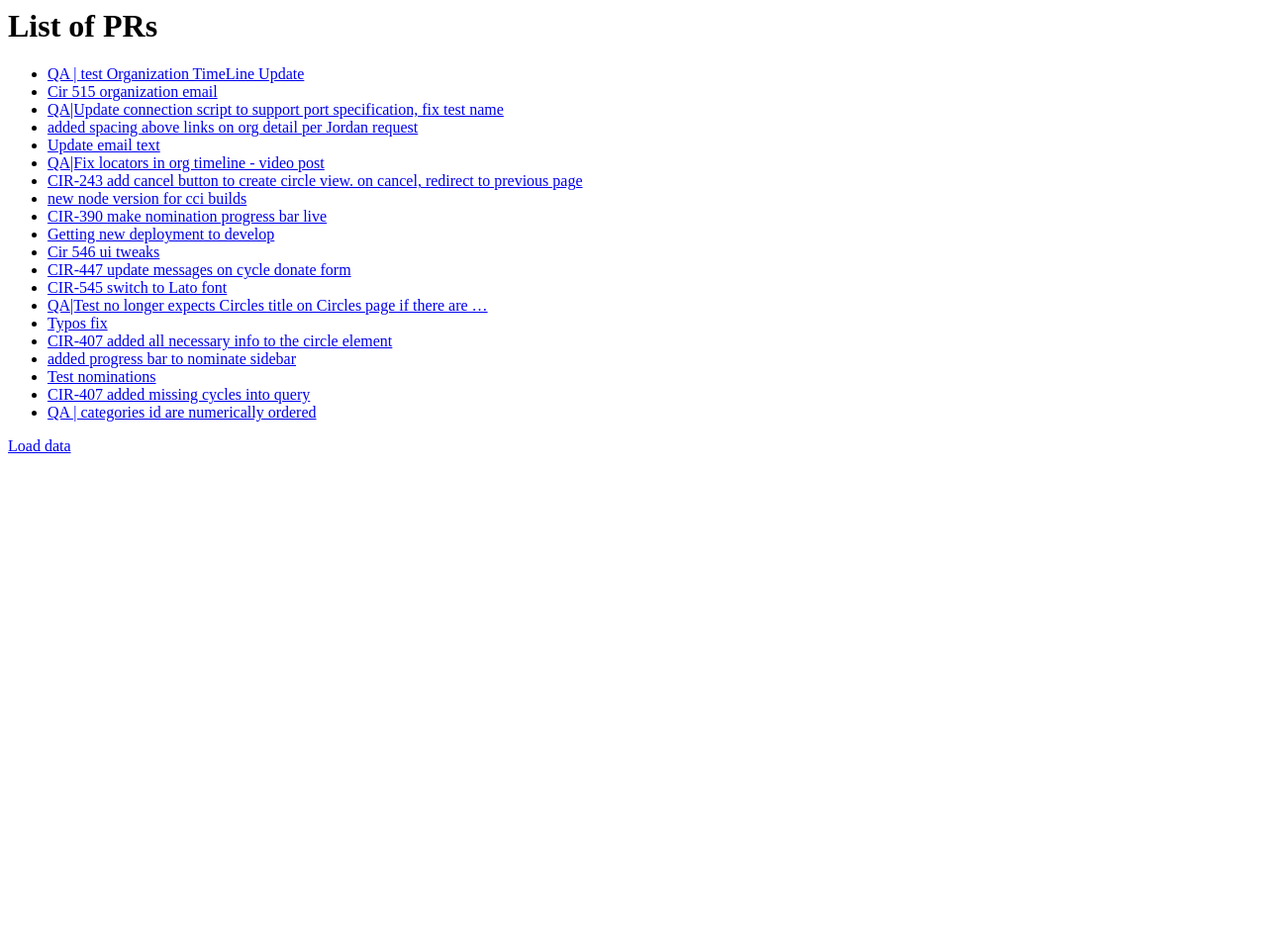
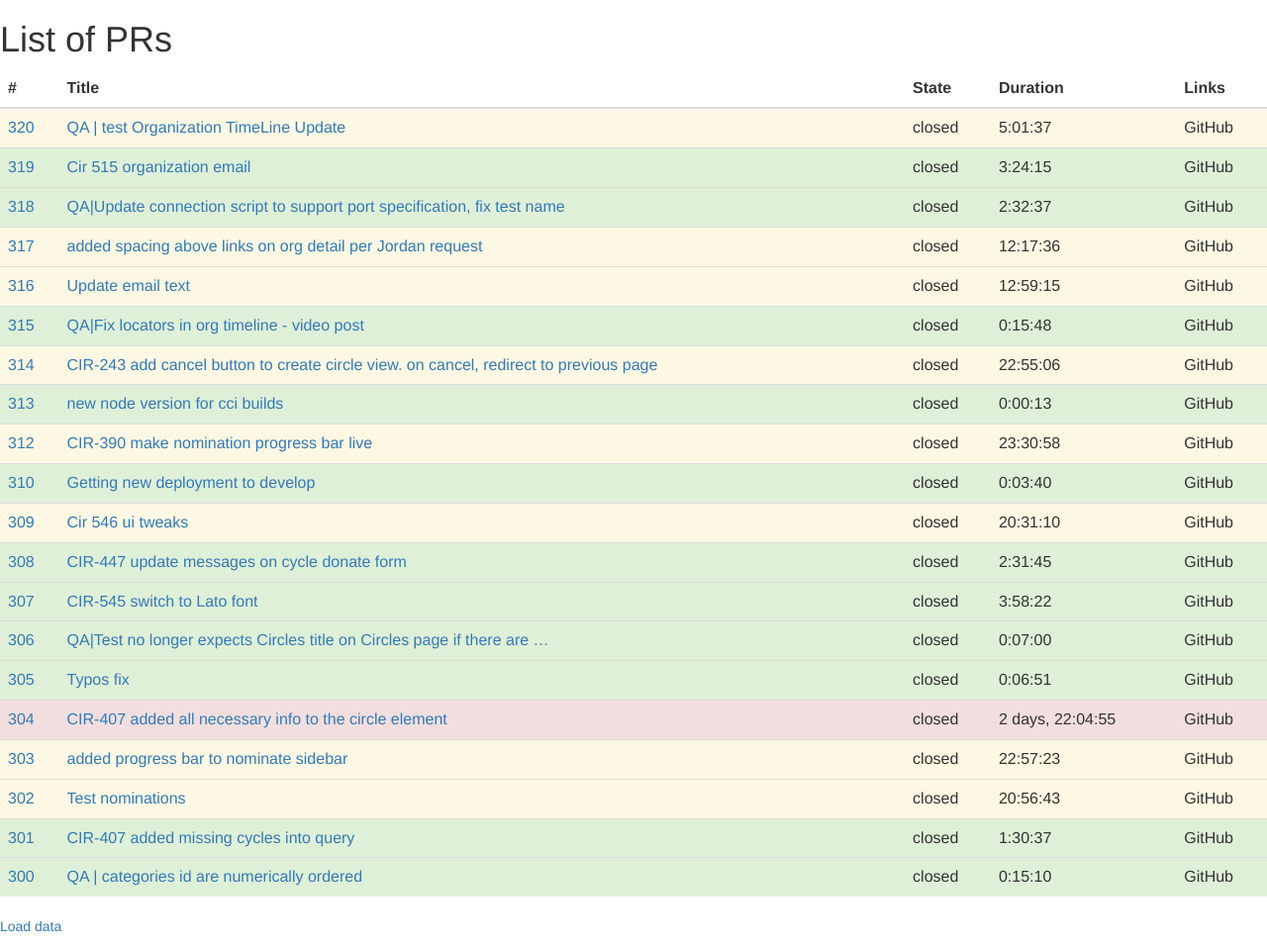
Before and after one commit to vafliik/github_stats, a Django app: page /pr_stats/ in a window 1280 px wide. Shown: the whole page at 99% size. Before the commit the page ends 458 px from the top, so only its background shows below. Run offline with Django 3.2, Linux system fonts and the light colour scheme; data comes from the database, SQL or seed files in the repository; both versions use the stored data as it was after the commit; some libraries are stand-ins or nearby versions.

Commit message:
Load custom PR, bootstrap, table with statuses

```diff
--- a/github_stats/settings.py
+++ b/github_stats/settings.py
@@ -13,8 +13,8 @@ https://docs.djangoproject.com/en/1.10/ref/settings/
 import os
 
 # Build paths inside the project like this: os.path.join(BASE_DIR, ...)
+
 BASE_DIR = os.path.dirname(os.path.dirname(os.path.abspath(__file__)))
-
 
 # Quick-start development settings - unsuitable for production
 # See https://docs.djangoproject.com/en/1.10/howto/deployment/checklist/
--- a/pr_stats/models.py
+++ b/pr_stats/models.py
@@ -1,4 +1,4 @@
-from datetime import datetime, timezone
+from datetime import datetime, timezone, timedelta
 
 from django.db import models
 
@@ -19,6 +19,14 @@ class PullRequest(models.Model):
 
         return self.closed_at - self.created_at
 
+    def alert(self):
+        if self.duration() > timedelta(days=1):
+            return 'danger'
+        if self.duration() > timedelta(hours=5):
+            return 'warning'
+        else:
+            return 'success'
+
     def __str__(self):
         return self.title
 
--- a/pr_stats/services.py
+++ b/pr_stats/services.py
@@ -6,8 +6,9 @@ from datetime import datetime, timezone, timedelta
 
 TOKEN = os.environ['GITHUB_TOKEN']
 
-def get_pulls():
-    r = requests.get('https://api.github.com/repos/salsita/circlesorg/pulls?state=closed&per_page=5', headers={'Authorization': 'token {}'.format(TOKEN)})
+def get_pulls(state=all, per_page=10):
+    params = {'state': state, 'per_page': per_page}
+    r = requests.get('https://api.github.com/repos/salsita/circlesorg/pulls', params=params, headers={'Authorization': 'token {}'.format(TOKEN)})
     pull_requests = json.loads(r.text)
     return pull_requests
 
--- a/pr_stats/templates/pr_stats/index.html
+++ b/pr_stats/templates/pr_stats/index.html
@@ -1,11 +1,33 @@
+<link rel="stylesheet" href="https://maxcdn.bootstrapcdn.com/bootstrap/3.3.7/css/bootstrap.min.css" integrity="sha384-BVYiiSIFeK1dGmJRAkycuHAHRg32OmUcww7on3RYdg4Va+PmSTsz/K68vbdEjh4u" crossorigin="anonymous">
+
 <h1>List of PRs</h1>
 
 {% if pr_list %}
-<ul>
-    {% for pull in pr_list %}
-    <li><a href="{% url 'pr_stats:detail' pull.number %}">{{ pull.title }}</a></li>
-    {% endfor %}
-</ul>
+<table class="table">
+    <thead>
+        <tr>
+            <th>#</th>
+            <th>Title</th>
+            <th>State</th>
+            <th>Duration</th>
+            <th>Links</th>
+        </tr>
+    </thead>
+
+    <tbody>
+        {% for pull in pr_list %}
+        <tr class="{{pull.alert}}">
+            <td><a href="{% url 'pr_stats:detail' pull.number %}">{{ pull.number }}</a></td>
+            <td><a href="{% url 'pr_stats:detail' pull.number %}">{{ pull.title }}</a></td>
+            <td>{{ pull.state }}</td>
+            <td>{{ pull.duration }}</td>
+            <td>GitHub</td>
+        </tr>
+        {% endfor %}
+    </tbody>
+
+
+</table>
 {% else %}
 <p>No polls are available.</p>
 {% endif %}
--- a/pr_stats/views.py
+++ b/pr_stats/views.py
@@ -36,7 +36,7 @@ def pulls(request):
     PullRequest.objects.all().delete()
     Event.objects.all().delete()
 
-    data = services.get_pulls()
+    data = services.get_pulls(state='closed', per_page=20)
     for pull in data:
         pr = PullRequest()
         pr.number = pull['number']
```
Also changed, not shown: db.sqlite3.
